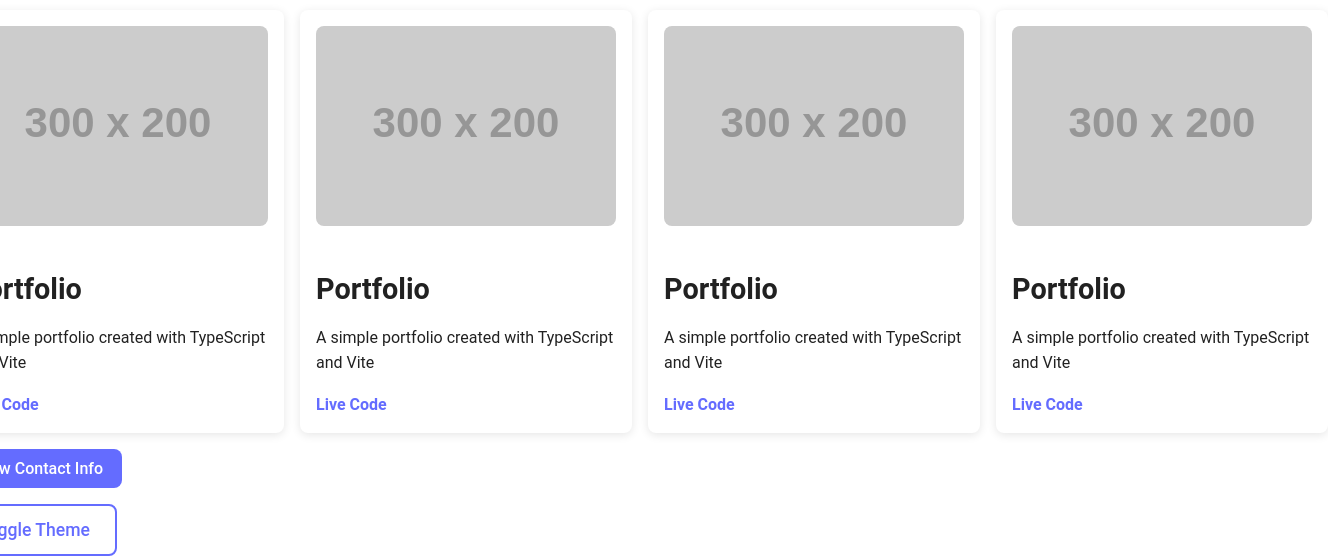
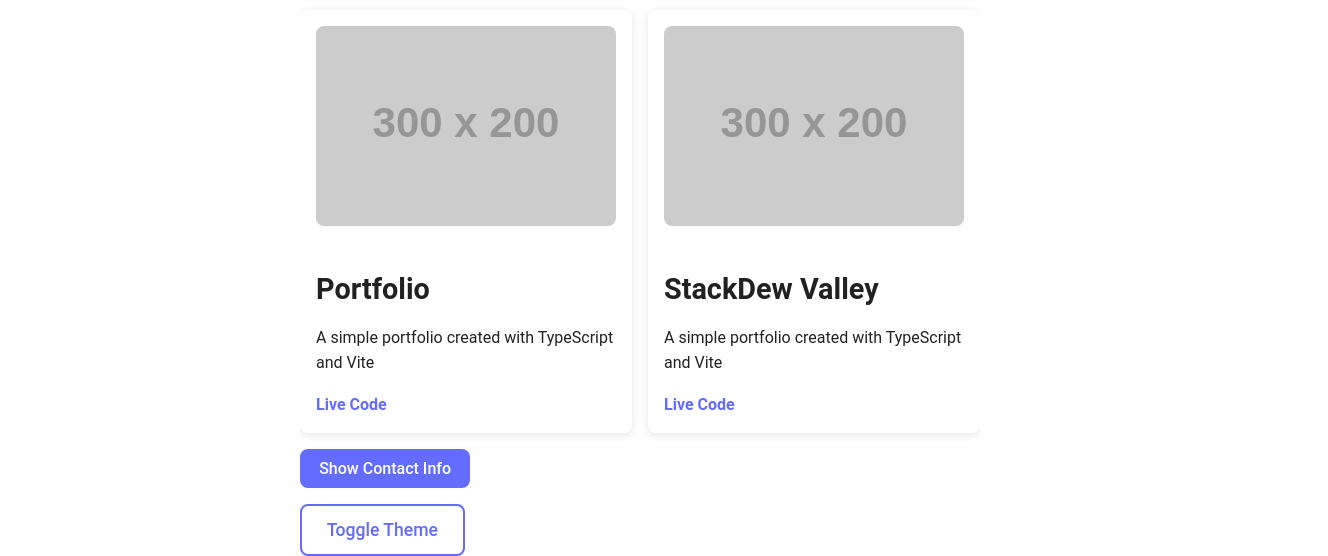
Before and after one commit to notyourimaginarycoder/notyourimaginarycoder.github.io, a plain HTML site: page index.html in a window 1280 px wide. Shown: the part 390-946 px from the top of the page, 1328 px wide, since content can reach past the window. Drawn offline with Linux system fonts and the light colour scheme; placeholder pictures from the web are drawn by us.

Commit message:
deploy: notyourimaginarycoder/portfolio@9b88c05b0950a6f3e9904253423e86b39e90d740

```diff
--- /dev/null
+++ b/assets/index-M_s2j-_T.js
@@ -0,0 +1,16 @@
+(function(){const e=document.createElement("link").relList;if(e&&e.supports&&e.supports("modulepreload"))return;for(const n of document.querySelectorAll('link[rel="modulepreload"]'))c(n);new MutationObserver(n=>{for(const i of n)if(i.type==="childList")for(const a of i.addedNodes)a.tagName==="LINK"&&a.rel==="modulepreload"&&c(a)}).observe(document,{childList:!0,subtree:!0});function o(n){const i={};return n.integrity&&(i.integrity=n.integrity),n.referrerPolicy&&(i.referrerPolicy=n.referrerPolicy),n.crossOrigin==="use-credentials"?i.credentials="include":n.crossOrigin==="anonymous"?i.credentials="omit":i.credentials="same-origin",i}function c(n){if(n.ep)return;n.ep=!0;const i=o(n);fetch(n.href,i)}})();function s(){const t=document.createElement("section");t.className="about-me-section";const e=document.createElement("div");return e.id="about-me",e.innerHTML=`
+    <h1 id='main-name'>imaginary friend</h1>
+    <p><strong>life is but a dream</strong></p>
+    `,t.appendChild(e),t}function d(){const t=document.createElement("section");t.className="contact-section";const e=document.createElement("button");e.id="contact-btn",e.textContent="Show Contact Info";const o=document.createElement("div");return o.id="contact-info",o.style.display="none",o.innerHTML=`
+      <p>github: <a href="https://github.com/notyourimaginarycoder" target="_blank">imaginary friend</a></p>
+    `,e.addEventListener("click",()=>{const c=o.style.display==="none";o.style.display=c?"block":"none",e.textContent=c?"Hide Contact Info":"Show Contact Info"}),t.appendChild(e),t.appendChild(o),t}const l=[{title:"Portfolio",description:"A simple portfolio created with TypeScript and Vite",imageUrl:"https://via.placeholder.com/300x200",liveLink:"https://notyourimaginarycoder.github.io/",repoLink:"https://github.com/notyourimaginarycoder/portfolio"},{title:"StackDew Valley",description:"A simple portfolio created with TypeScript and Vite",imageUrl:"https://via.placeholder.com/300x200",liveLink:"https://notyourimaginarycoder.github.io/",repoLink:"https://github.com/notyourimaginarycoder/stackdew-valley"}];function m(){const t=document.createElement("section");t.id="projects",t.innerHTML="<h2>Projects</h2>";const e=document.createElement("div");return e.className="project-scroll-container",l.forEach(o=>{const c=document.createElement("div");c.className="project-card-horizontal",c.innerHTML=`
+        <img src="${o.imageUrl}" alt="${o.title}" />
+        <div class="card-content">
+          <h3>${o.title}</h3>
+          <p>${o.description}</p>
+          <div class="card-links">
+            <a href="${o.liveLink}" target="_blank">Live</a>
+            <a href="${o.repoLink}" target="_blank">Code</a>
+          </div>
+        </div>
+      `,e.appendChild(c)}),t.appendChild(e),t}const p=()=>{const t=document.createElement("button");t.id="theme-toggle",t.textContent="Toggle Theme";const e=localStorage.getItem("theme");return e&&document.body.classList.add(e),t.addEventListener("click",()=>{document.body.classList.contains("theme-dark")?(document.body.classList.remove("theme-dark"),document.body.classList.add("theme-light"),localStorage.setItem("theme","theme-light")):(document.body.classList.remove("theme-light"),document.body.classList.add("theme-dark"),localStorage.setItem("theme","theme-dark"))}),t},r=document.getElementById("app");r&&(r.appendChild(s()),r.appendChild(m()),r.appendChild(d()),r.appendChild(p()));
--- a/assets/index-b3bJj20B.js
+++ /dev/null
@@ -1,16 +0,0 @@
-(function(){const e=document.createElement("link").relList;if(e&&e.supports&&e.supports("modulepreload"))return;for(const i of document.querySelectorAll('link[rel="modulepreload"]'))r(i);new MutationObserver(i=>{for(const n of i)if(n.type==="childList")for(const a of n.addedNodes)a.tagName==="LINK"&&a.rel==="modulepreload"&&r(a)}).observe(document,{childList:!0,subtree:!0});function o(i){const n={};return i.integrity&&(n.integrity=i.integrity),i.referrerPolicy&&(n.referrerPolicy=i.referrerPolicy),i.crossOrigin==="use-credentials"?n.credentials="include":i.crossOrigin==="anonymous"?n.credentials="omit":n.credentials="same-origin",n}function r(i){if(i.ep)return;i.ep=!0;const n=o(i);fetch(i.href,n)}})();function s(){const t=document.createElement("section");t.className="about-me-section";const e=document.createElement("div");return e.id="about-me",e.innerHTML=`
-    <h1 id='main-name'>imaginary friend</h1>
-    <p><strong>life is but a dream</strong></p>
-    `,t.appendChild(e),t}function d(){const t=document.createElement("section");t.className="contact-section";const e=document.createElement("button");e.id="contact-btn",e.textContent="Show Contact Info";const o=document.createElement("div");return o.id="contact-info",o.style.display="none",o.innerHTML=`
-      <p>github: <a href="https://github.com/notyourimaginarycoder" target="_blank">imaginary friend</a></p>
-    `,e.addEventListener("click",()=>{const r=o.style.display==="none";o.style.display=r?"block":"none",e.textContent=r?"Hide Contact Info":"Show Contact Info"}),t.appendChild(e),t.appendChild(o),t}const l=[{title:"Portfolio",description:"A simple portfolio created with TypeScript and Vite",imageUrl:"https://via.placeholder.com/300x200",liveLink:"https://notyourimaginarycoder.github.io/",repoLink:"https://github.com/notyourimaginarycoder/portfolio"},{title:"Portfolio",description:"A simple portfolio created with TypeScript and Vite",imageUrl:"https://via.placeholder.com/300x200",liveLink:"https://notyourimaginarycoder.github.io/",repoLink:"https://github.com/notyourimaginarycoder/portfolio"},{title:"Portfolio",description:"A simple portfolio created with TypeScript and Vite",imageUrl:"https://via.placeholder.com/300x200",liveLink:"https://notyourimaginarycoder.github.io/",repoLink:"https://github.com/notyourimaginarycoder/portfolio"},{title:"Portfolio",description:"A simple portfolio created with TypeScript and Vite",imageUrl:"https://via.placeholder.com/300x200",liveLink:"https://notyourimaginarycoder.github.io/",repoLink:"https://github.com/notyourimaginarycoder/portfolio"}];function m(){const t=document.createElement("section");t.id="projects",t.innerHTML="<h2>Projects</h2>";const e=document.createElement("div");return e.className="project-scroll-container",l.forEach(o=>{const r=document.createElement("div");r.className="project-card-horizontal",r.innerHTML=`
-        <img src="${o.imageUrl}" alt="${o.title}" />
-        <div class="card-content">
-          <h3>${o.title}</h3>
-          <p>${o.description}</p>
-          <div class="card-links">
-            <a href="${o.liveLink}" target="_blank">Live</a>
-            <a href="${o.repoLink}" target="_blank">Code</a>
-          </div>
-        </div>
-      `,e.appendChild(r)}),t.appendChild(e),t}const p=()=>{const t=document.createElement("button");t.id="theme-toggle",t.textContent="Toggle Theme";const e=localStorage.getItem("theme");return e&&document.body.classList.add(e),t.addEventListener("click",()=>{document.body.classList.contains("theme-dark")?(document.body.classList.remove("theme-dark"),document.body.classList.add("theme-light"),localStorage.setItem("theme","theme-light")):(document.body.classList.remove("theme-light"),document.body.classList.add("theme-dark"),localStorage.setItem("theme","theme-dark"))}),t},c=document.getElementById("app");c&&(c.appendChild(s()),c.appendChild(m()),c.appendChild(d()),c.appendChild(p()));
--- a/index.html
+++ b/index.html
@@ -4,7 +4,7 @@
     <meta charset="UTF-8" />
     <meta name="viewport" content="width=device-width, initial-scale=1.0" />
     <title>imaginary friend</title>
-    <script type="module" crossorigin src="/assets/index-b3bJj20B.js"></script>
+    <script type="module" crossorigin src="/assets/index-M_s2j-_T.js"></script>
     <link rel="stylesheet" crossorigin href="/assets/index-NC5UBkCX.css">
   </head>
   <body>
```
